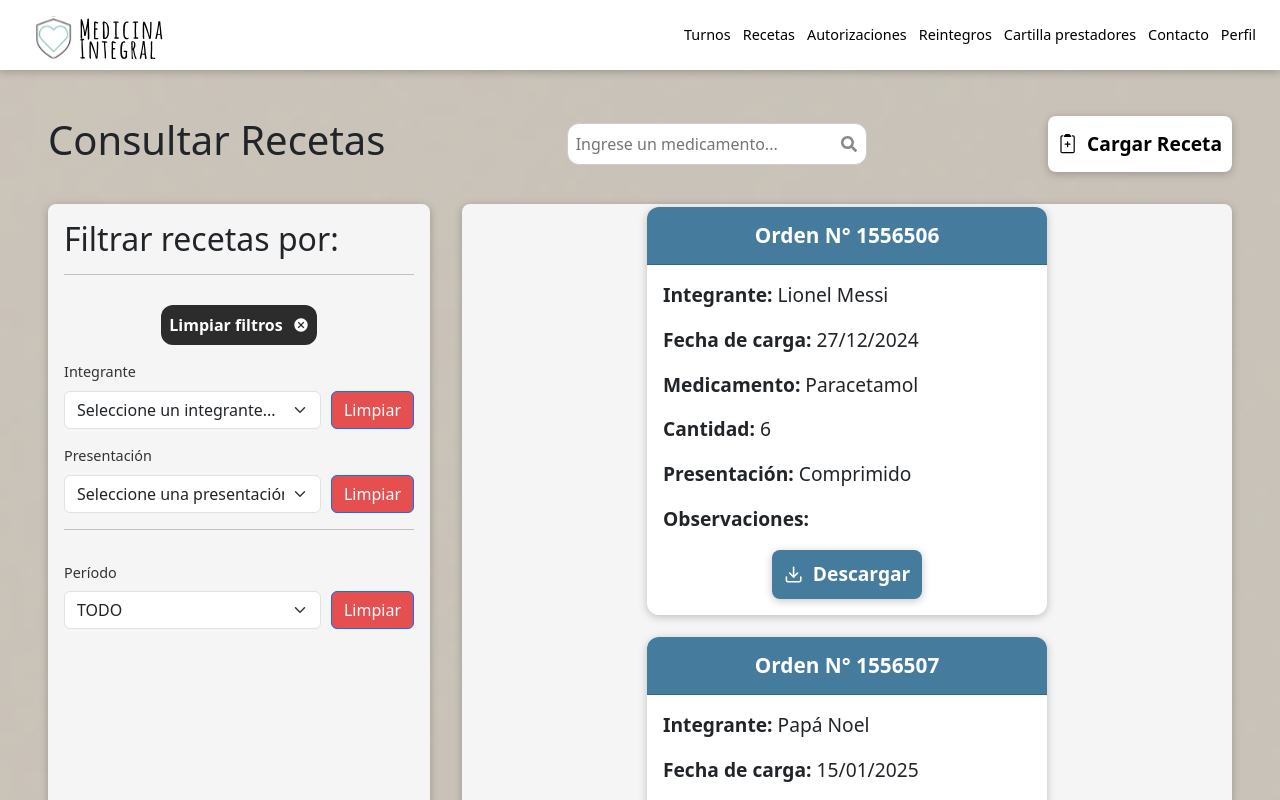
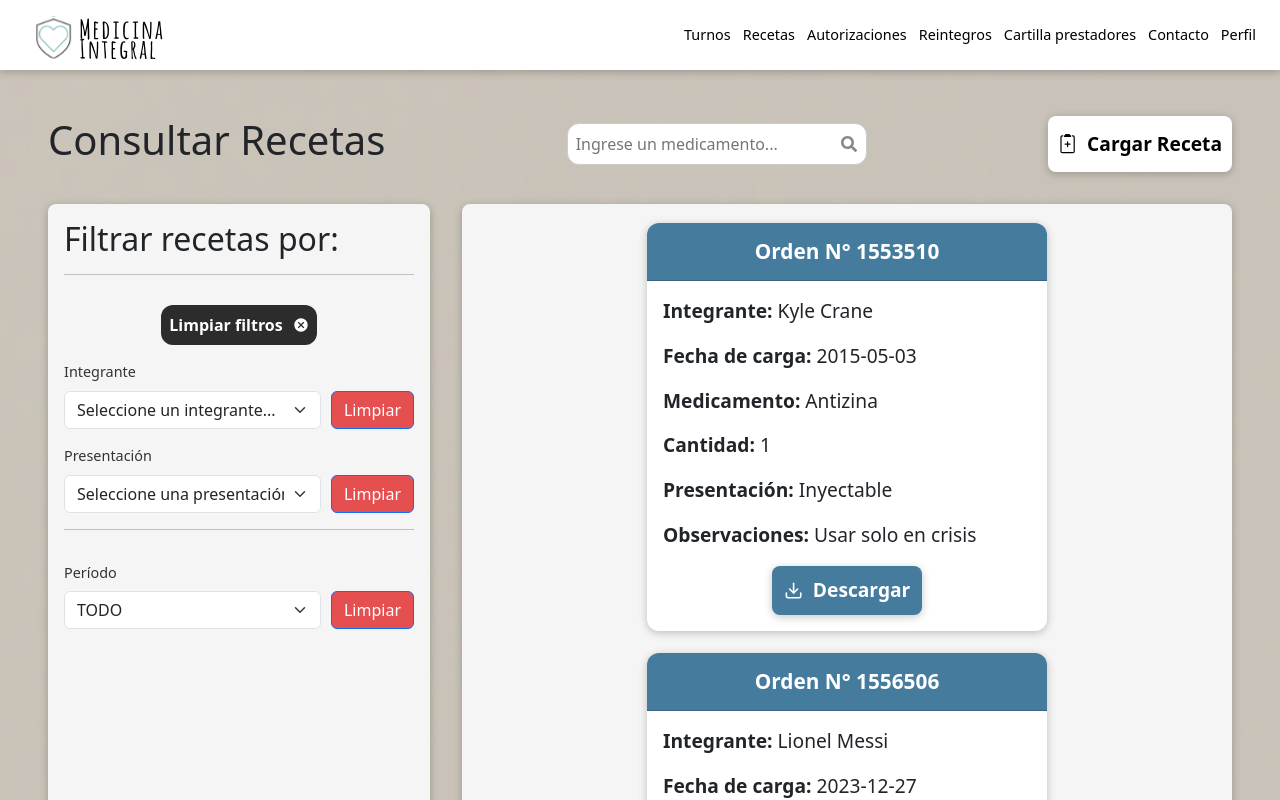
Before and after one commit to DesApp-2025c2-Grupo-8/Afiliados-FrontEnd, a React (Vite) app: page /consultar-recetas in a window 1280 px wide. Shown: the top 800 px of the page. Built offline with nearby package versions, Linux system fonts and the light colour scheme.

Commit message:
Nuevo: Filtro de período para Consulta de recetas  - Cambios:     * Parametrizado valor por defecto para FiltrosConsultarRecetas     * DB de Recetas formato de fecha a AAAAMMDD y ordenadas cronologicamente

```diff
--- a/src/Screens/ConsultarRecetas/ConsultarRecetas.css
+++ b/src/Screens/ConsultarRecetas/ConsultarRecetas.css
@@ -86,6 +86,6 @@
     justify-content: flex-start;
     gap: 1rem;
     margin: 1rem 3rem 5rem 1rem;
-    /* padding: 1rem; */
+    padding: 1rem;
     width: 100%;
 }
--- a/src/Screens/ConsultarRecetas/ConsultarRecetas.jsx
+++ b/src/Screens/ConsultarRecetas/ConsultarRecetas.jsx
@@ -10,6 +10,7 @@ import { BsClipboard2Plus } from 'react-icons/bs';
 
 const integrantesOpciones = [...new Set(recetas.map(r => r.integrante))];
 const presentacionesOpciones = [...new Set(recetas.map(r => r.presentacion))];
+const periodosOpciones = ['Último año', 'Últimos seis meses', 'Últimos tres meses', 'Último mes', 'Últimas dos semanas', 'Última semana'];
 
 const ConsultarRecetas = () => {
     useEffect(() => {
@@ -21,48 +22,109 @@ const ConsultarRecetas = () => {
     const [filtroMedicamento, setFiltroMedicamento] = useState('');
     const [filtroIntegrante, setFiltroIntegrante] = useState('');
     const [filtroPresentacion, setFiltroPresentacion] = useState('');
+    const [filtroPeriodo, setFiltroPeriodo] = useState(''); //INICIAR en TODO?
 
     const filtrarPorMedicamento = (unMedicamento) => {
         setFiltroMedicamento(unMedicamento);
-        aplicarFiltros(unMedicamento, filtroIntegrante, filtroPresentacion);
+        aplicarFiltros(unMedicamento, filtroIntegrante, filtroPresentacion, filtroPeriodo);
     };
 
     const filtrarPorIntegrante = (unIntegrante) => {
         setFiltroIntegrante(unIntegrante);
-        aplicarFiltros(filtroMedicamento, unIntegrante, filtroPresentacion);
+        aplicarFiltros(filtroMedicamento, unIntegrante, filtroPresentacion, filtroPeriodo);
     };
 
     const filtrarPorPresentacion = (unaPresentacion) => {
         setFiltroPresentacion(unaPresentacion);
-        aplicarFiltros(filtroMedicamento, filtroIntegrante, unaPresentacion);
+        aplicarFiltros(filtroMedicamento, filtroIntegrante, unaPresentacion, filtroPeriodo);
     };
 
-    const aplicarFiltros = (unMedicamento, unIntegrante, unaPresentacion) => {
+    const filtrarPorPeriodo = (unPeriodo) => {
+        setFiltroPeriodo(unPeriodo);
+        aplicarFiltros(filtroMedicamento, filtroIntegrante, filtroPresentacion, unPeriodo);
+    }
+
+    const aplicarFiltros = (unMedicamento, unIntegrante, unaPresentacion, unPeriodo) => {
         let listaRecetasAFiltrar = [...listaRecetas];
 
         if (unMedicamento) {
             listaRecetasAFiltrar = listaRecetasAFiltrar.filter(r => r.medicamento.toLowerCase().includes(unMedicamento.toLowerCase()));
-        }
+        };
 
         if (unIntegrante) {
             listaRecetasAFiltrar = listaRecetasAFiltrar.filter(r => r.integrante === unIntegrante);
-        }
+        };
 
         if (unaPresentacion) {
             listaRecetasAFiltrar = listaRecetasAFiltrar.filter(r => r.presentacion === unaPresentacion);
-        }
+        };
+
+        if (unPeriodo) {
+            // obtenerFechaDelPeriodoSeleccionado(unPeriodo);
+            listaRecetasAFiltrar = listaRecetasAFiltrar.filter(r => r.fechaDeCarga >= obtenerFechaDelPeriodoSeleccionado(unPeriodo));
+            console.log('Cantidad de elem filtrados en el periodo seleccionado: ', listaRecetasAFiltrar.length);
+        };
 
         setListaRecetasFiltradas(listaRecetasAFiltrar);
     };
 
+    const obtenerFechaDelPeriodoSeleccionado = (unPeriodo) => {
+        //Los datos con la BD fake vienen como String, en la BD me imagino que como Date, si es asi tengo que cambiar la logica en el retorno y en aplicar filtros
+        //{console.log(new Date());}                        // Sat Oct 04 2025 13:21:35 GMT-0300 (hora estándar de Argentina)
+        //{console.log(new Date().toLocaleDateString());}   // 4/10/2025
+        // {console.log(new Date().toISOString());}         // 2025-10-04T16:45:02.876Z => ESTE
+        // {console.log('2025/10/04' >= '2015/05/03');}
+        // {console.log('2025/10/04' >= '2024/12/27');}
+        const fechaActual = new Date();
+        let fechaPeriodoFiltro;
+
+        //['Último año', 'Últimos seis meses', 'Últimos tres meses', 'Último mes', 'Últimas dos semanas', 'Última semana'] => 'TODO'
+
+        //Discutir esto:
+            //Por el momento esas son las opciones, si llegamos a considerar agregar más
+            //despues cuando hagamos la conexión con la BD implementar los meses como parametrizados? para evitar crear 500 casos
+            //Si ese es el caso deberia cambiar la logica y recibir como paramtro Año, Mes, Semana, Dias? y cantidad
+
+        switch (unPeriodo) {
+            case 'Último año':
+                fechaPeriodoFiltro = new Date(fechaActual.setFullYear(fechaActual.getFullYear()-1));
+                break;
+            case 'Últimos seis meses':
+                fechaPeriodoFiltro = new Date(fechaActual.setMonth(fechaActual.getMonth()-6));
+                break;
+            case 'Últimos tres meses':
+                fechaPeriodoFiltro = new Date(fechaActual.setMonth(fechaActual.getMonth()-3));
+                break;
+            case 'Último mes':
+                fechaPeriodoFiltro = new Date(fechaActual.setMonth(fechaActual.getMonth()-1));
+                break;
+            case 'Últimas dos semanas':
+                fechaPeriodoFiltro = new Date(fechaActual.setDate(fechaActual.getDate()-14));
+                break;
+            case 'Última semana':
+                fechaPeriodoFiltro = new Date(fechaActual.setDate(fechaActual.getDate()-7));
+                break;
+            default:
+                fechaPeriodoFiltro = fechaActual;
+        }
+
+        // console.log(fechaPeriodoFiltro.toISOString());
+        return fechaPeriodoFiltro.toISOString().slice(0,10);
+    };
+
     const borrarFiltroIntegrante = () => {
         setFiltroIntegrante('');
-        aplicarFiltros(filtroMedicamento, '', filtroPresentacion);
+        aplicarFiltros(filtroMedicamento, '', filtroPresentacion, filtroPeriodo);
     };
 
     const borrarFiltroPresentacion = () => {
         setFiltroPresentacion('');
-        aplicarFiltros(filtroMedicamento, filtroIntegrante, '');
+        aplicarFiltros(filtroMedicamento, filtroIntegrante, '', filtroPeriodo);
+    };
+
+    const borrarFiltroPeriodo = () => {
+        setFiltroPeriodo(''); //TODO?
+        aplicarFiltros(filtroMedicamento, filtroIntegrante, filtroPresentacion, '') //TODO?
     };
 
     const limpiarFiltros = () => {
@@ -70,6 +132,7 @@ const ConsultarRecetas = () => {
         setFiltroMedicamento('');
         setFiltroIntegrante('');
         setFiltroPresentacion('');
+        setFiltroPeriodo(''); //TODO?
     };
 
     return (
@@ -88,37 +151,40 @@ const ConsultarRecetas = () => {
                         <div className='botonLimpiarFiltrosContainer'>
                             <button className='botonLimpiarFiltros' onClick={limpiarFiltros}>Limpiar filtros<MdCancel style={{marginLeft: '10px'}}/></button>
                         </div>
-                        <FiltrosConsultarRecetas
+                        <FiltrosConsultarRecetas //INTEGRANTE
                             label={'Integrante'}
                             default={'Seleccione un integrante...'}
+                            defaultDesactivado={true}
                             opciones={integrantesOpciones}
                             valorActual={filtroIntegrante}
                             filtrarAlSeleccionar={filtrarPorIntegrante}
                             borrarFiltro={borrarFiltroIntegrante}
                         />
-                        <FiltrosConsultarRecetas
+                        <FiltrosConsultarRecetas //PRESENTACION
                             label={'Presentación'}
                             default={'Seleccione una presentación...'}
+                            defaultDesactivado={true}
                             opciones={presentacionesOpciones}
                             valorActual={filtroPresentacion}
                             filtrarAlSeleccionar={filtrarPorPresentacion}
                             borrarFiltro={borrarFiltroPresentacion}
                         />
                         <hr />
-                        <FiltrosConsultarRecetas
+                        <FiltrosConsultarRecetas //PERIODO
                             label={'Período'}
                             default={'TODO'}
-                            opciones={['Último año', 'Últimos 6 meses', 'Últimos 3 meses', 'Último mes', 'Última semana']}
-                            valorActual={''}
-                            filtrarAlSeleccionar={''}
-                            borrarFiltro={''}
+                            defaultDesactivado={false}
+                            opciones={periodosOpciones}
+                            valorActual={filtroPeriodo}
+                            filtrarAlSeleccionar={filtrarPorPeriodo}
+                            borrarFiltro={borrarFiltroPeriodo}
                         />
                     </section>
                     <section className='recetasContainer'>
                         {listaRecetasFiltradas.length === 0 ?
                             <h2>No existen recetas del medicamento ingresado</h2> :
-                            (listaRecetasFiltradas.map((unaReceta, idx) => (
-                                <CardReceta key={unaReceta.orden + idx} receta={unaReceta}></CardReceta>
+                            (listaRecetasFiltradas.map((unaReceta) => (
+                                <CardReceta key={unaReceta.orden} receta={unaReceta}></CardReceta> //Borre idx porque renderiza duplicados (Nro orden es único)
                             )))}
                     </section>
                 </div>
--- a/src/components/FiltrosConsultarRecetas/FiltrosConsultarRecetas.jsx
+++ b/src/components/FiltrosConsultarRecetas/FiltrosConsultarRecetas.jsx
@@ -8,14 +8,14 @@ const FiltrosConsultarRecetas = (props) => {
 
     return (
         <>
-            {console.log(props)}
+            {/* {console.log(props)} */}
             <Form>
 
                 <Form.Group as={Col}>
                     <Form.Label>{props.label}</Form.Label>
                     <div className="selectYBotonContainer">
                         <Form.Select value={props.valorActual} onChange={e => props.filtrarAlSeleccionar(e.target.value)}>
-                            <option value="" disabled>{props.default}</option>
+                            <option value="" disabled={props.defaultDesactivado}>{props.default}</option>
                             {props.opciones.map((opcion, idx) => (<option key={idx} value={opcion}>{opcion}</option>))}
                         </Form.Select>
                         <Button
--- a/src/db/recetas.js
+++ b/src/db/recetas.js
@@ -1,7 +1,16 @@
 const recetas = [
   {
+    orden: 1553510,
+    fechaDeCarga: '2015-05-03',
+    integrante: 'Kyle Crane',
+    medicamento: 'Antizina',
+    cantidad: 1,
+    presentacion: 'Inyectable',
+    observaciones: 'Usar solo en crisis'
+  },
+  {
     orden: 1556506,
-    fechaDeCarga: '27/12/2024',
+    fechaDeCarga: '2023-12-27',
     integrante: 'Lionel Messi',
     medicamento: 'Paracetamol',
     cantidad: 6,
@@ -10,7 +19,7 @@ const recetas = [
   },
   {
     orden: 1556507,
-    fechaDeCarga: '15/01/2025',
+    fechaDeCarga: '2024-01-15',
     integrante: 'Papá Noel',
     medicamento: 'Ibuprofeno',
     cantidad: 12,
@@ -19,7 +28,7 @@ const recetas = [
   },
   {
     orden: 1556508,
-    fechaDeCarga: '03/05/2025',
+    fechaDeCarga: '2025-03-03',
     integrante: 'Samuel de Luque',
     medicamento: 'Paracetamol',
     cantidad: 3,
@@ -28,7 +37,7 @@ const recetas = [
   },
   {
     orden: 1556509,
-    fechaDeCarga: '28/09/2025',
+    fechaDeCarga: '2025-05-28',
     integrante: 'Pepe Argento',
     medicamento: 'Ibuprofeno',
     cantidad: 24,
@@ -37,7 +46,7 @@ const recetas = [
   },
   {
     orden: 1556510,
-    fechaDeCarga: '02/10/2025',
+    fechaDeCarga: '2025-05-30',
     integrante: 'Pepe Argento',
     medicamento: 'Amoxicilina',
     cantidad: 10,
@@ -46,7 +55,7 @@ const recetas = [
   },
   {
     orden: 1556511,
-    fechaDeCarga: '05/10/2025',
+    fechaDeCarga: '2025-07-05',
     integrante: 'Homero Simpson',
     medicamento: 'Omeprazol',
     cantidad: 20,
@@ -55,7 +64,7 @@ const recetas = [
   },
   {
     orden: 1556512,
-    fechaDeCarga: '07/10/2025',
+    fechaDeCarga: '2025-07-07',
     integrante: 'Homero Simpson',
     medicamento: 'Diclofenac',
     cantidad: 15,
@@ -64,7 +73,7 @@ const recetas = [
   },
   {
     orden: 1556513,
-    fechaDeCarga: '10/10/2025',
+    fechaDeCarga: '2025-07-10',
     integrante: 'Lionel Messi',
     medicamento: 'Ibuprofeno',
     cantidad: 8,
@@ -73,7 +82,7 @@ const recetas = [
   },
   {
     orden: 1556514,
-    fechaDeCarga: '12/10/2025',
+    fechaDeCarga: '2025-07-12',
     integrante: 'Pepe Argento',
     medicamento: 'Paracetamol',
     cantidad: 6,
@@ -82,7 +91,7 @@ const recetas = [
   },
   {
     orden: 1556515,
-    fechaDeCarga: '15/10/2025',
+    fechaDeCarga: '2025-07-15',
     integrante: 'Samuel de Luque',
     medicamento: 'Loratadina',
     cantidad: 10,
@@ -91,7 +100,7 @@ const recetas = [
   },
   {
     orden: 1556516,
-    fechaDeCarga: '18/10/2025',
+    fechaDeCarga: '2025-07-18',
     integrante: 'Tony Stark',
     medicamento: 'Vitamina C',
     cantidad: 30,
@@ -99,17 +108,8 @@ const recetas = [
     observaciones: ''
   },
   {
-    orden: 1556517,
-    fechaDeCarga: '20/10/2025',
-    integrante: 'Kyle Crane',
-    medicamento: 'Antizina',
-    cantidad: 1,
-    presentacion: 'Inyectable',
-    observaciones: 'Usar solo en crisis'
-  },
-  {
     orden: 1556518,
-    fechaDeCarga: '22/10/2025',
+    fechaDeCarga: '2025-07-20',
     integrante: 'Lionel Messi',
     medicamento: 'Ibuprofeno',
     cantidad: 10,
@@ -118,7 +118,7 @@ const recetas = [
   },
   {
     orden: 1556519,
-    fechaDeCarga: '23/10/2025',
+    fechaDeCarga: '2025-07-23',
     integrante: 'Lionel Messi',
     medicamento: 'Amoxicilina',
     cantidad: 5,
@@ -127,7 +127,7 @@ const recetas = [
   },
   {
     orden: 1556520,
-    fechaDeCarga: '24/10/2025',
+    fechaDeCarga: '2025-08-01',
     integrante: 'Lionel Messi',
     medicamento: 'Diclofenac',
     cantidad: 8,
@@ -136,7 +136,7 @@ const recetas = [
   },
   {
     orden: 1556521,
-    fechaDeCarga: '25/10/2025',
+    fechaDeCarga: '2025-08-05',
     integrante: 'Lionel Messi',
     medicamento: 'Omeprazol',
     cantidad: 12,
@@ -145,7 +145,7 @@ const recetas = [
   },
   {
     orden: 1556522,
-    fechaDeCarga: '26/10/2025',
+    fechaDeCarga: '2025-08-10',
     integrante: 'Lionel Messi',
     medicamento: 'Vitamina C',
     cantidad: 20,
@@ -154,7 +154,7 @@ const recetas = [
   },
   {
     orden: 1556523,
-    fechaDeCarga: '27/10/2025',
+    fechaDeCarga: '2025-08-12',
     integrante: 'Pepe Argento',
     medicamento: 'Ibuprofeno',
     cantidad: 6,
@@ -163,7 +163,7 @@ const recetas = [
   },
   {
     orden: 1556524,
-    fechaDeCarga: '28/10/2025',
+    fechaDeCarga: '2025-08-15',
     integrante: 'Samuel de Luque',
     medicamento: 'Amoxicilina',
     cantidad: 4,
@@ -172,7 +172,7 @@ const recetas = [
   },
   {
     orden: 1556525,
-    fechaDeCarga: '29/10/2025',
+    fechaDeCarga: '2025-08-15',
     integrante: 'Homero Simpson',
     medicamento: 'Omeprazol',
     cantidad: 10,
@@ -181,7 +181,7 @@ const recetas = [
   },
   {
     orden: 1556526,
-    fechaDeCarga: '30/10/2025',
+    fechaDeCarga: '2025-08-20',
     integrante: 'Samuel de Luque',
     medicamento: 'Paracetamol',
     cantidad: 5,
@@ -190,7 +190,7 @@ const recetas = [
   },
   {
     orden: 1556527,
-    fechaDeCarga: '31/10/2025',
+    fechaDeCarga: '2025-08-22',
     integrante: 'Lionel Messi',
     medicamento: 'Ibuprofeno',
     cantidad: 6,
@@ -199,7 +199,7 @@ const recetas = [
   },
   {
     orden: 1556528,
-    fechaDeCarga: '01/11/2025',
+    fechaDeCarga: '2025-08-24',
     integrante: 'Lionel Messi',
     medicamento: 'Amoxicilina',
     cantidad: 7,
@@ -208,7 +208,7 @@ const recetas = [
   },
   {
     orden: 1556529,
-    fechaDeCarga: '02/11/2025',
+    fechaDeCarga: '2025-08-28',
     integrante: 'Pepe Argento',
     medicamento: 'Diclofenac',
     cantidad: 9,
@@ -217,7 +217,7 @@ const recetas = [
   },
   {
     orden: 1556530,
-    fechaDeCarga: '03/11/2025',
+    fechaDeCarga: '2025-08-30',
     integrante: 'Pepe Argento',
     medicamento: 'Loratadina',
     cantidad: 6,
@@ -226,16 +226,16 @@ const recetas = [
   },
   {
     orden: 1556531,
-    fechaDeCarga: '04/11/2025',
+    fechaDeCarga: '2025-09-04',
     integrante: 'Pepe Argento',
-    medicamento: 'Antizina',
+    medicamento: 'Insulina',
     cantidad: 1,
     presentacion: 'Inyectable',
-    observaciones: 'Solo en caso extremo'
+    observaciones: ''
   },
   {
     orden: 1556532,
-    fechaDeCarga: '05/11/2025',
+    fechaDeCarga: '2025-09-15',
     integrante: 'Papá Noel',
     medicamento: 'Vitamina C',
     cantidad: 15,
@@ -244,7 +244,7 @@ const recetas = [
   },
   {
     orden: 1556533,
-    fechaDeCarga: '06/11/2025',
+    fechaDeCarga: '2025-09-25',
     integrante: 'Papá Noel',
     medicamento: 'Omeprazol',
     cantidad: 10,
@@ -253,7 +253,7 @@ const recetas = [
   },
   {
     orden: 1556534,
-    fechaDeCarga: '07/11/2025',
+    fechaDeCarga: '2025-10-04',
     integrante: 'Pepe Argento',
     medicamento: 'Amoxicilina',
     cantidad: 5,
@@ -262,7 +262,7 @@ const recetas = [
   },
   {
     orden: 1556535,
-    fechaDeCarga: '08/11/2025',
+    fechaDeCarga: '2025-10-04',
     integrante: 'Pepe Argento',
     medicamento: 'Paracetamol',
     cantidad: 10,
```
